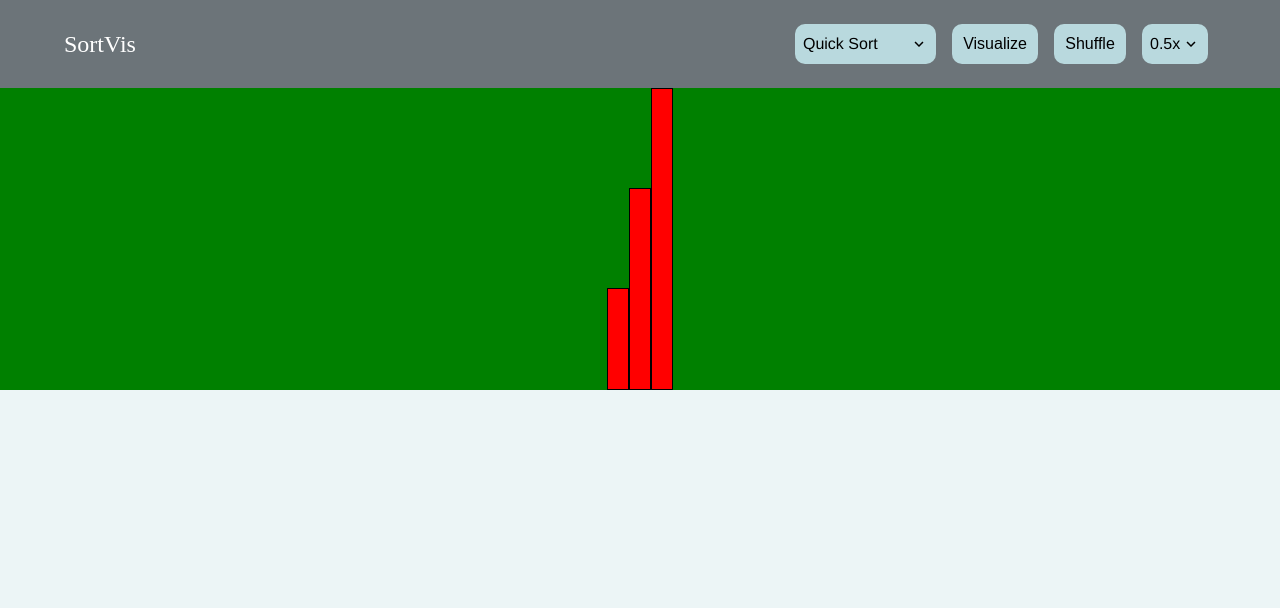
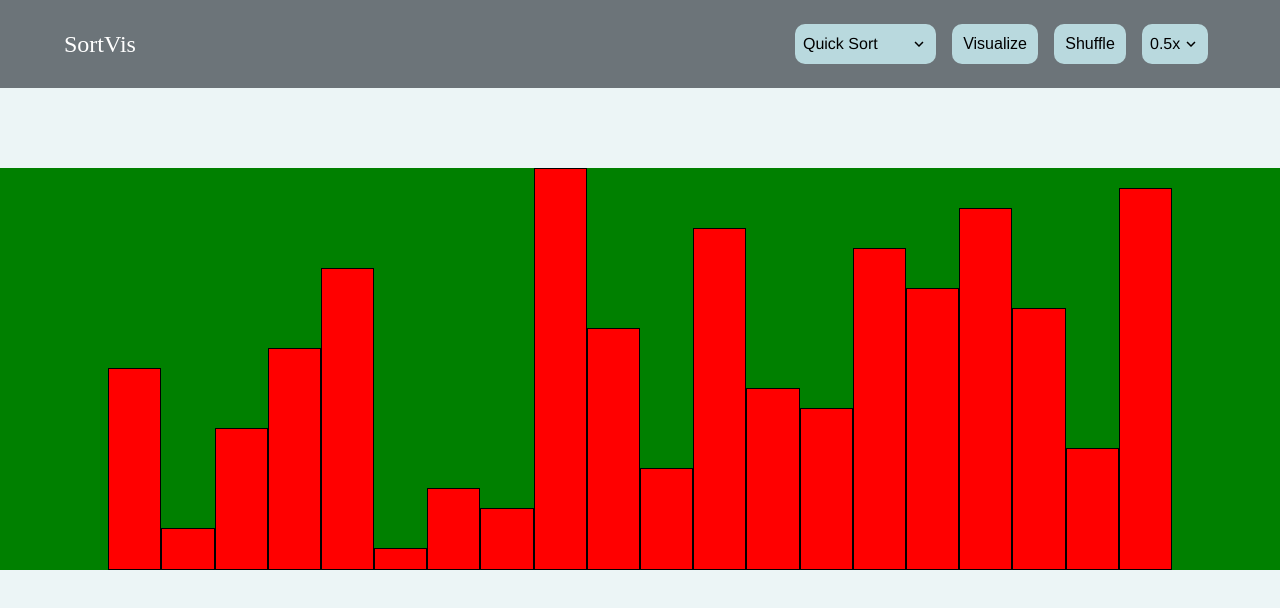
Before and after one commit to Jatinmanav/sorting-algorithm-visualizer, a Vue app: page / in a window 1280 px wide. Shown: the top 608 px of the page. Built offline with nearby package versions, Linux system fonts and the light colour scheme.

Commit message:
add vuex

```diff
--- a/package.json
+++ b/package.json
@@ -9,7 +9,8 @@
   },
   "dependencies": {
     "core-js": "^3.6.5",
-    "vue": "^3.0.0"
+    "vue": "^3.0.0",
+    "vuex": "^4.0.0-rc.2"
   },
   "devDependencies": {
     "@vue/cli-plugin-babel": "~4.5.0",
--- a/src/components/Canvas.vue
+++ b/src/components/Canvas.vue
@@ -2,24 +2,36 @@
   <div class="display-container">
     <div
       class="array-item"
-      :style="'height:' + item * 100 + 'px;'"
+      :style="
+        'height:' +
+        item * heightMultiplier +
+        'vh;' +
+        'width:' +
+        itemWidth +
+        'vw;'
+      "
       :key="item"
-      v-for="item in array"
+      v-for="item in getArray"
     ></div>
   </div>
 </template>
 
 <script>
-import useArray from '../composables/array';
-
 export default {
   name: 'Canvas',
-  setup() {
-    const { array, setArray } = useArray();
-    console.log(array.value);
-    console.log(setArray);
-
-    return { array };
+  created() {
+    this.$store.commit('shuffleArray');
+  },
+  computed: {
+    heightMultiplier() {
+      return this.$store.getters.getHeightMultiplier;
+    },
+    itemWidth() {
+      return this.$store.getters.getItemWidth;
+    },
+    getArray() {
+      return this.$store.getters.getArray;
+    },
   },
 };
 </script>
@@ -31,11 +43,11 @@ export default {
   display: flex;
   align-items: baseline;
   justify-content: center;
+  margin-top: 10vh;
 }
 
 .array-item {
   min-height: 10px;
-  min-width: 20px;
   background-color: red;
   border: 1px solid black;
 }
--- a/src/components/Header.vue
+++ b/src/components/Header.vue
@@ -12,8 +12,15 @@
         width="125px"
       />
       <div>
-        <button class="header-button sorting-option">Visualize</button>
-        <button class="header-button sorting-option">Shuffle</button>
+        <button
+          class="header-button sorting-option"
+          @click="visualizeAlgorithm"
+        >
+          Visualize
+        </button>
+        <button class="header-button sorting-option" @click="shuffleArray">
+          Shuffle
+        </button>
       </div>
       <DropdownList
         class="dropdown-list sorting-option"
@@ -36,6 +43,11 @@ export default {
   name: 'Header',
   components: {
     DropdownList,
+  },
+  methods: {
+    shuffleArray() {
+      this.$store.commit('shuffleArray');
+    },
   },
 };
 </script>
--- a/src/composables/array.js
+++ /dev/null
@@ -1,11 +0,0 @@
-import { ref } from 'vue';
-
-export default function useArray() {
-  const array = ref([1, 2, 3]);
-
-  const setArray = (value) => {
-    array.value = value;
-  };
-
-  return { array, setArray };
-}
--- a/src/main.js
+++ b/src/main.js
@@ -1,4 +1,5 @@
 import { createApp } from 'vue';
 import App from './App.vue';
+import store from './store';
 
-createApp(App).mount('#app');
+createApp(App).use(store).mount('#app');
--- /dev/null
+++ b/src/store.js
@@ -0,0 +1,32 @@
+import { createStore } from 'vuex';
+
+export default createStore({
+  state: {
+    elementArray: [],
+    arraySize: 20,
+  },
+  mutations: {
+    shuffleArray(state) {
+      state.elementArray = [];
+      for (let i = 1; i <= state.arraySize; i += 1) {
+        state.elementArray.push(i);
+      }
+      for (let i = state.elementArray.length - 1; i > 0; i -= 1) {
+        const j = Math.floor(Math.random() * (i + 1));
+        [state.elementArray[i], state.elementArray[j]] = [
+          state.elementArray[j], state.elementArray[i]];
+      }
+    },
+  },
+  getters: {
+    getArray(state) {
+      return state.elementArray;
+    },
+    getHeightMultiplier(state) {
+      return 50 / state.arraySize;
+    },
+    getItemWidth(state) {
+      return 80 / state.arraySize;
+    },
+  },
+});
```
Also changed, not shown: 1 other file (tests, documents, lock files or other folders).
